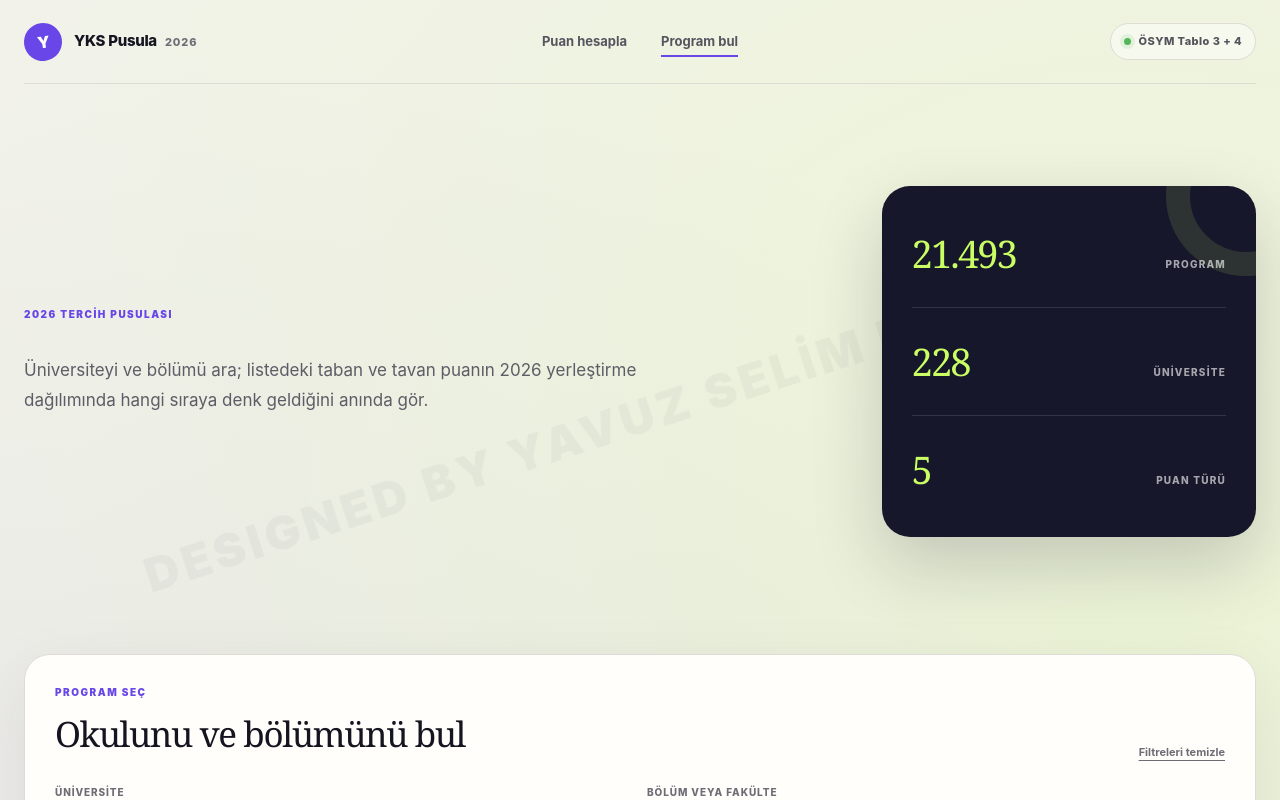
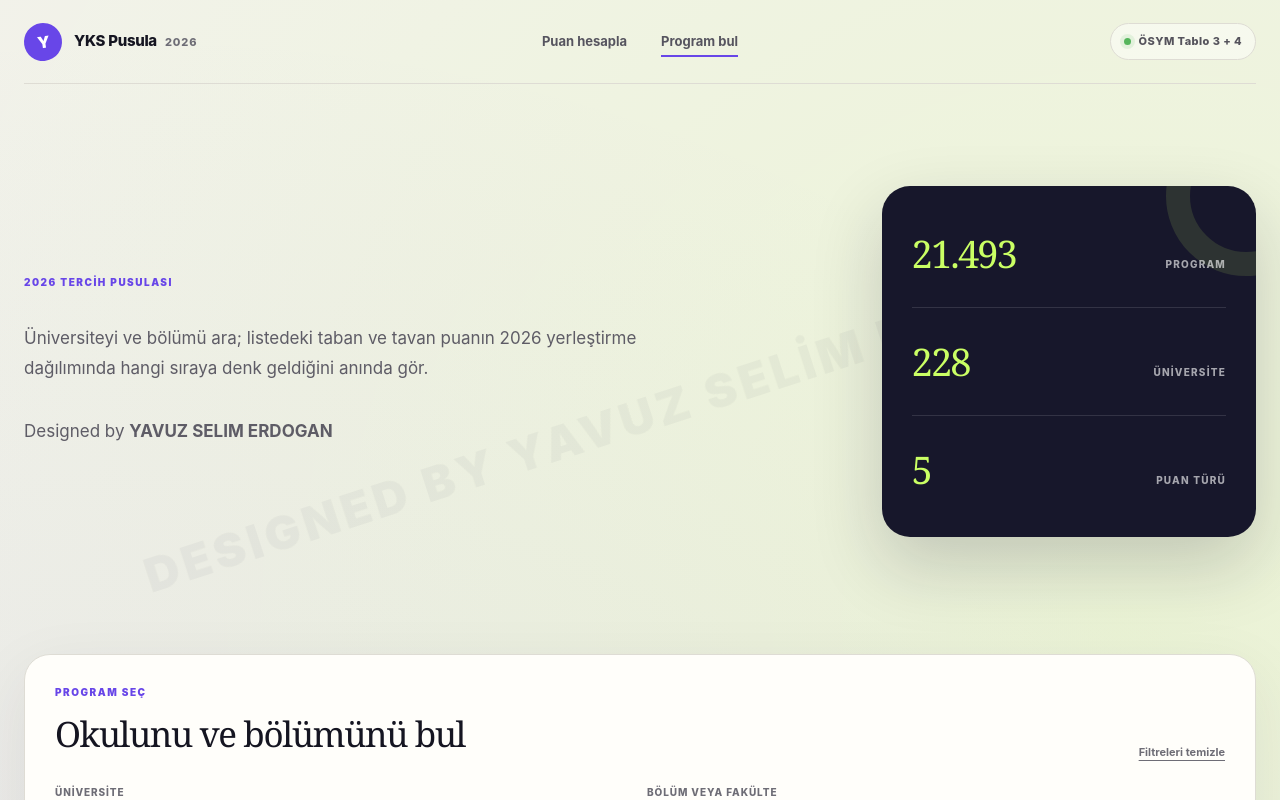
Before and after one commit to yavuzselimerdogann318924/YKSHESAPLA, a Next.js app in the folder yks-pusula-2026/: page /programlar in a window 1280 px wide. Shown: the top 800 px of the page. Built offline with nearby package versions, Linux system fonts and the light colour scheme.

Commit message:
Add designer credit to program hero section

```diff
--- a/yks-pusula-2026/app/programlar/page.tsx
+++ b/yks-pusula-2026/app/programlar/page.tsx
@@ -293,6 +293,7 @@ export default function ProgramsPage() {
         <div>
           <span className="eyebrow">2026 tercih pusulası</span>
           <p>Üniversiteyi ve bölümü ara; listedeki taban ve tavan puanın 2026 yerleştirme dağılımında hangi sıraya denk geldiğini anında gör.</p>
+          <p>Designed by <strong>YAVUZ SELIM ERDOGAN</strong></p>
         </div>
         <div className="program-stats" aria-label="Program verisi özeti">
           <div><strong>21.493</strong><span>program</span></div>
```
